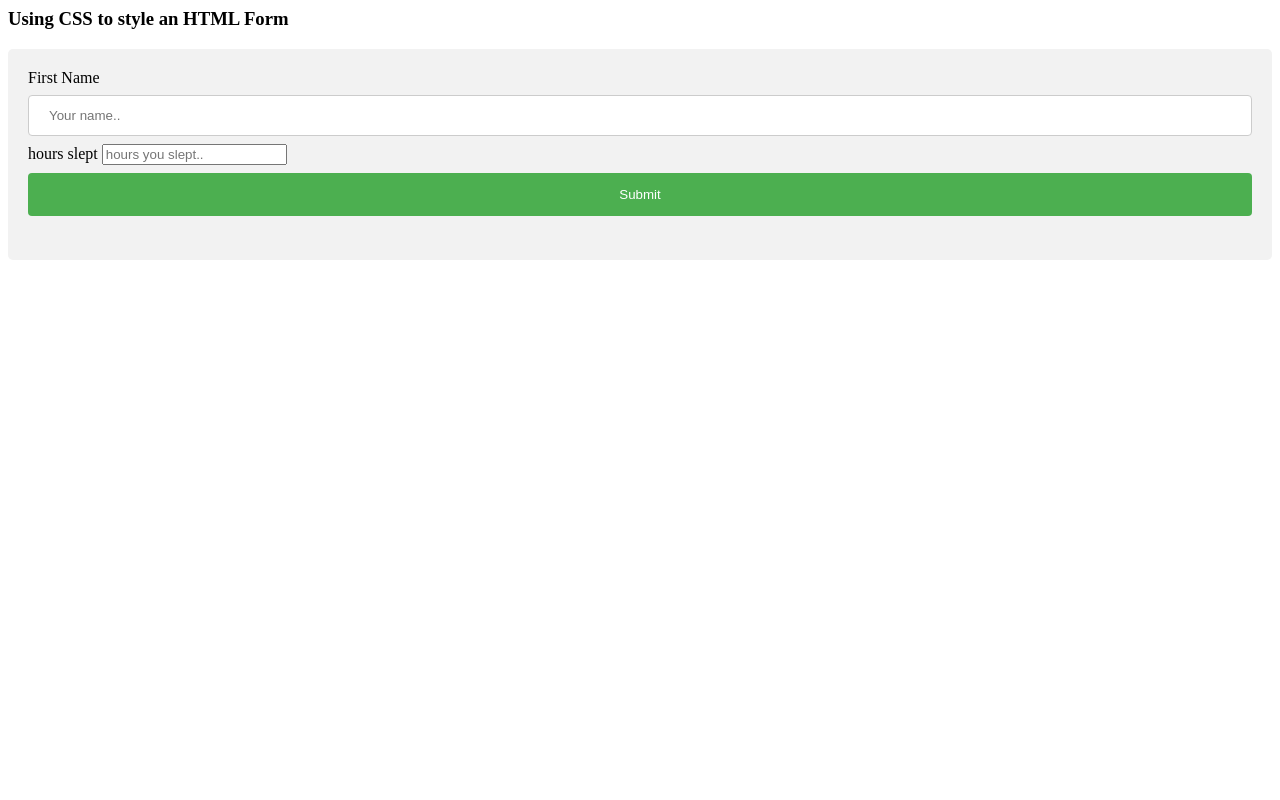
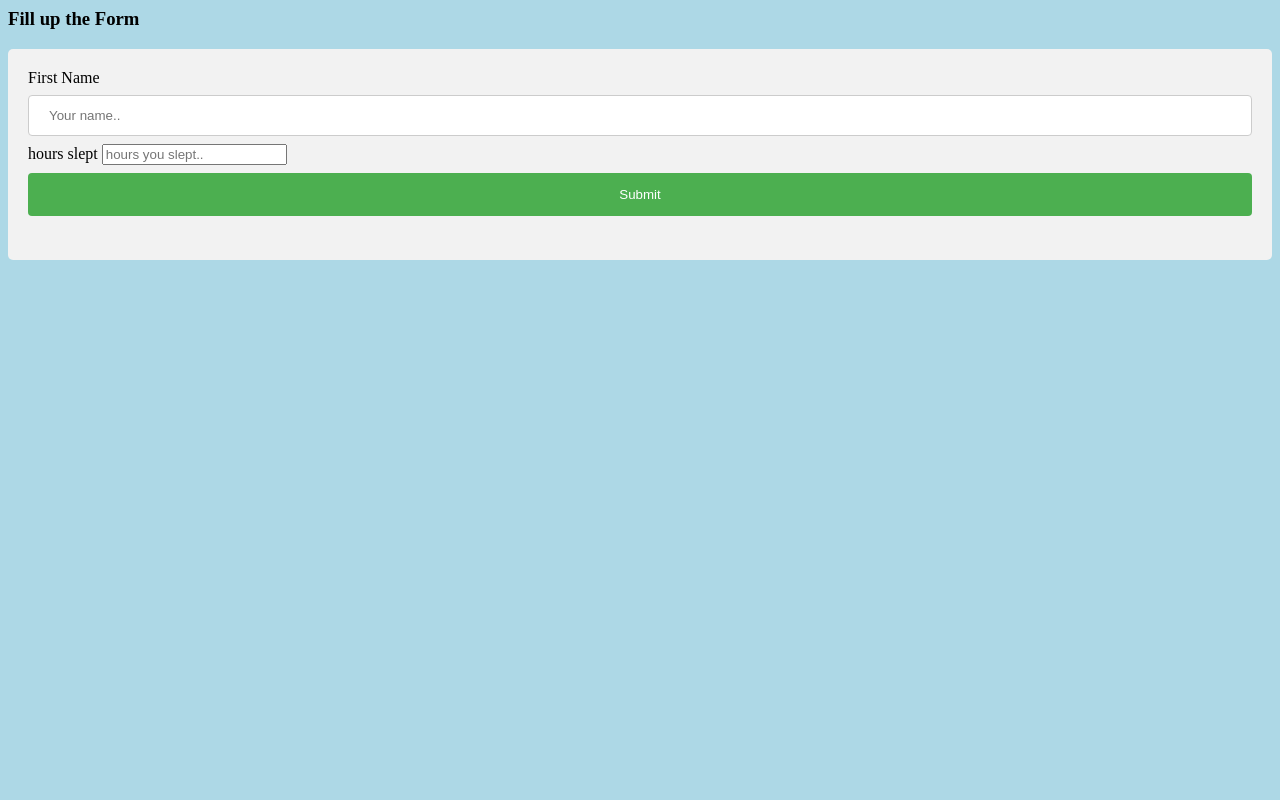
Before and after one commit to shubhamsorap/Flask_project, a Flask app: page / in a window 1280 px wide. Run offline with Flask 2, Linux system fonts and the light colour scheme.

Commit message:
Update Input.html

```diff
--- a/templates/Input.html
+++ b/templates/Input.html
@@ -30,10 +30,19 @@ div {
   background-color: #f2f2f2;
   padding: 20px;
 }
+  body {
+  background-color: lightblue;
+}
+
+.header {
+  background-color: #d9e3fa;
+  text-align: center;
+  padding: 20px;
+}
 </style>
 <body>
 
-<h3>Using CSS to style an HTML Form</h3>
+<h3>Fill up the Form</h3>
 
 <div>
   <form action="/prediction">
```
